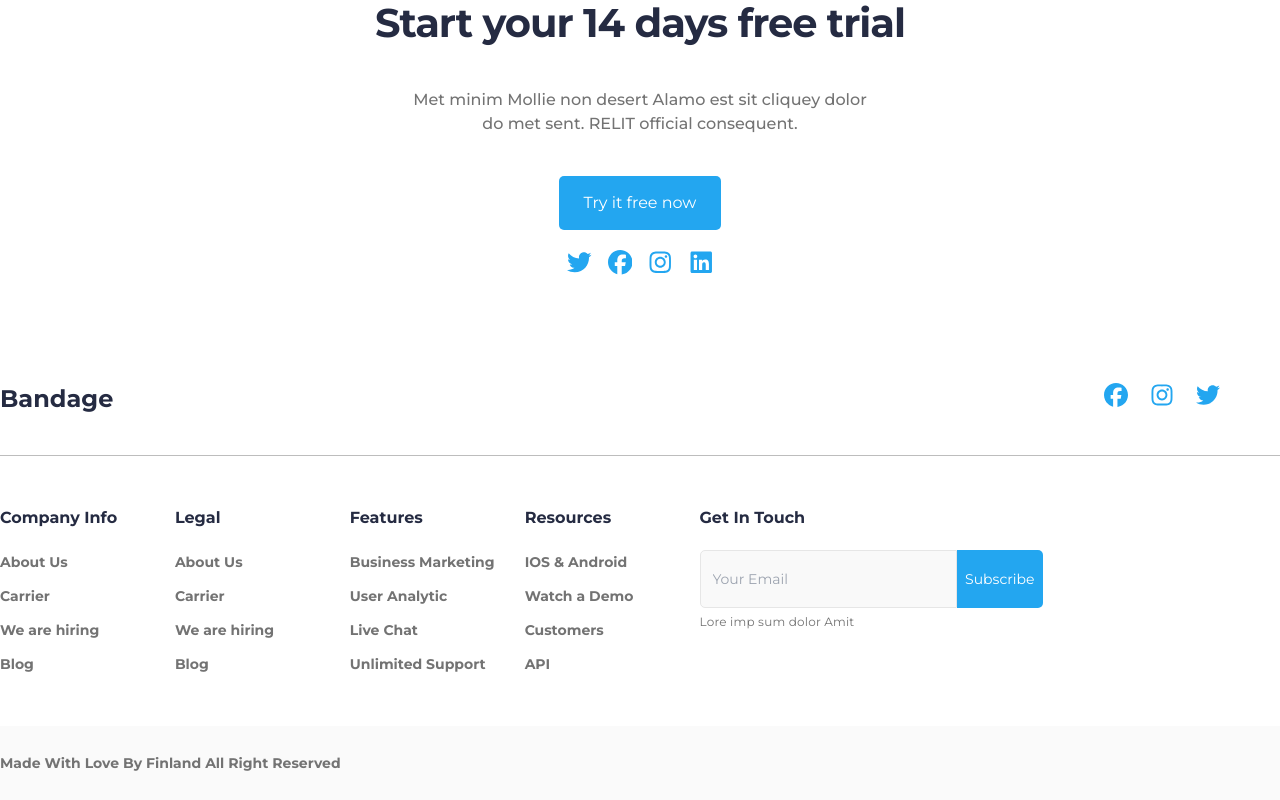
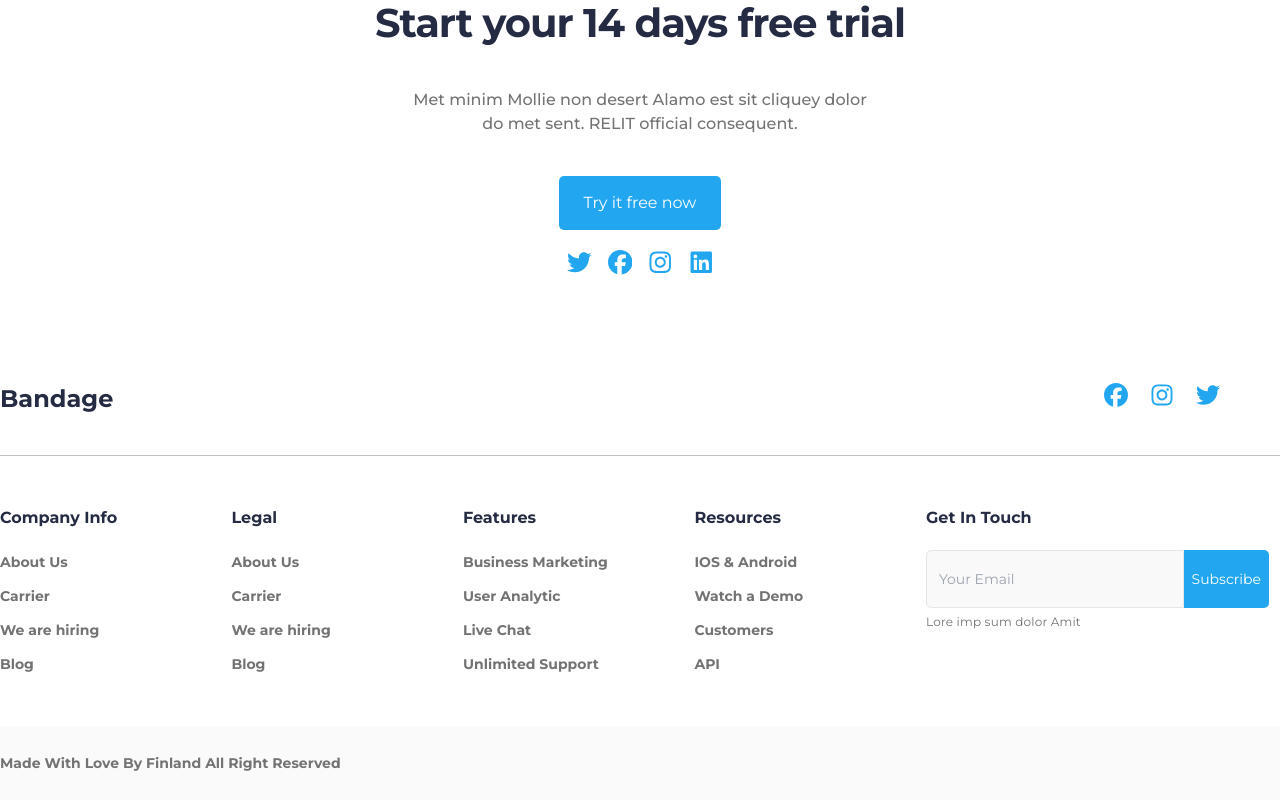
Before and after one commit to SergeCodeur/FigmaToCode-Challenge-Week3-Serge-Amoussougbo-With-Elisee-OROUNLA, a Next.js app: page /team in a window 1280 px wide. Shown: the part 2392-3192 px from the top of the page. Built offline with nearby package versions, Linux system fonts and the light colour scheme.

Commit message:
fixe : correction de style

```diff
--- a/src/components/Footer.tsx
+++ b/src/components/Footer.tsx
@@ -109,8 +109,8 @@ const Footer = () => {
           </ul>
         </div>
         <div className="py-[50px] flex gap-[30px] max-md:flex-col">
-          <div className="grid lg:grid-cols-4 md:grid-cols-2 gap-[30px]">
-            <div>
+          <div className="grid lg:grid-cols-4 md:grid-cols-2 gap-[30px] lg:w-[70%]">
+            <div className="min-w-[152px]">
               <h5 className="text-base text-text_color font-bold mb-5">
                 Company Info
               </h5>
@@ -127,7 +127,7 @@ const Footer = () => {
                 ))}
               </ul>
             </div>
-            <div>
+            <div className="min-w-[152px]">
               <h5 className="text-base text-text_color font-bold mb-5">
                 Legal
               </h5>
@@ -144,7 +144,7 @@ const Footer = () => {
                 ))}
               </ul>
             </div>
-            <div>
+            <div className="min-w-[152px]">
               <h5 className="text-base text-text_color font-bold mb-5">
                 Features
               </h5>
@@ -161,7 +161,7 @@ const Footer = () => {
                 ))}
               </ul>
             </div>
-            <div>
+            <div className="min-w-[152px]">
               <h5 className="text-base text-text_color font-bold mb-5">
                 Resources
               </h5>
```
